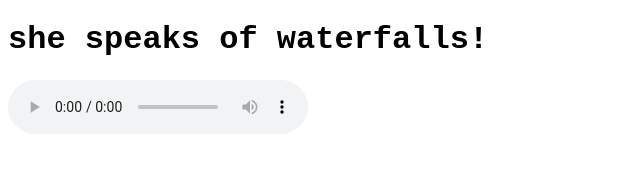
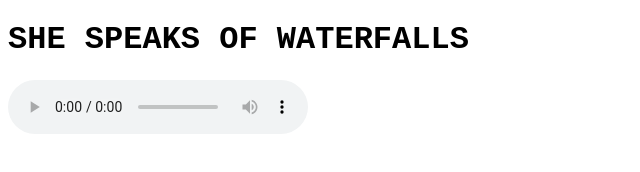
Before and after one commit to doyoulightup/doyoulightup.github.io, a plain HTML site: page index.html in a window 1280 px wide. Shown: the whole page, without its empty margins (0-640 px from the left). Drawn offline with Linux system fonts and the light colour scheme.

Commit message:
Update index.html

```diff
--- a/index.html
+++ b/index.html
@@ -6,7 +6,7 @@
     </head>
 
     <body>
-        <h1>she speaks of waterfalls!</h1>
+        <h1>SHE SPEAKS OF WATERFALLS</h1>
         <audio controls loop>
           <source src="spellbound.mp3">
         </audio>
```
